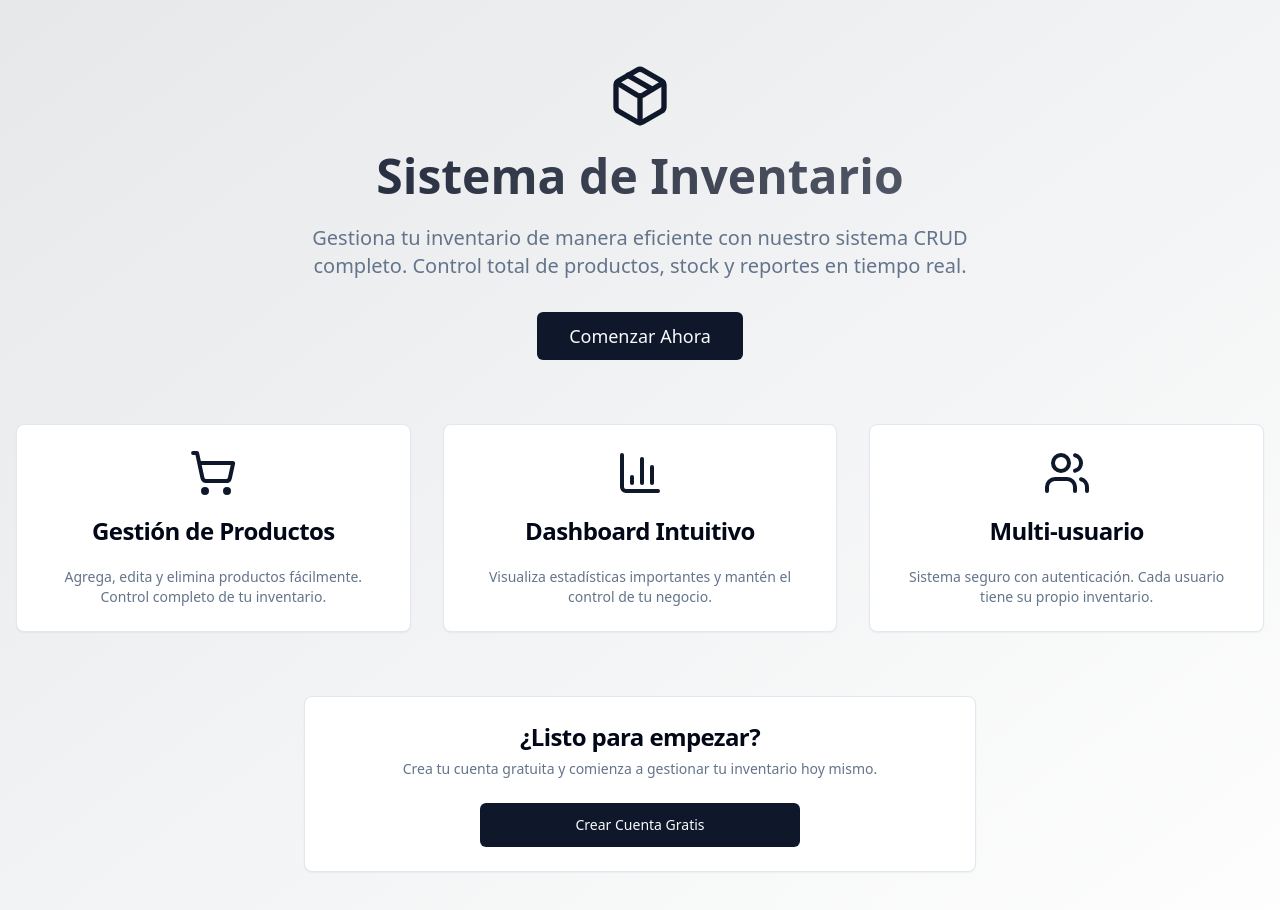
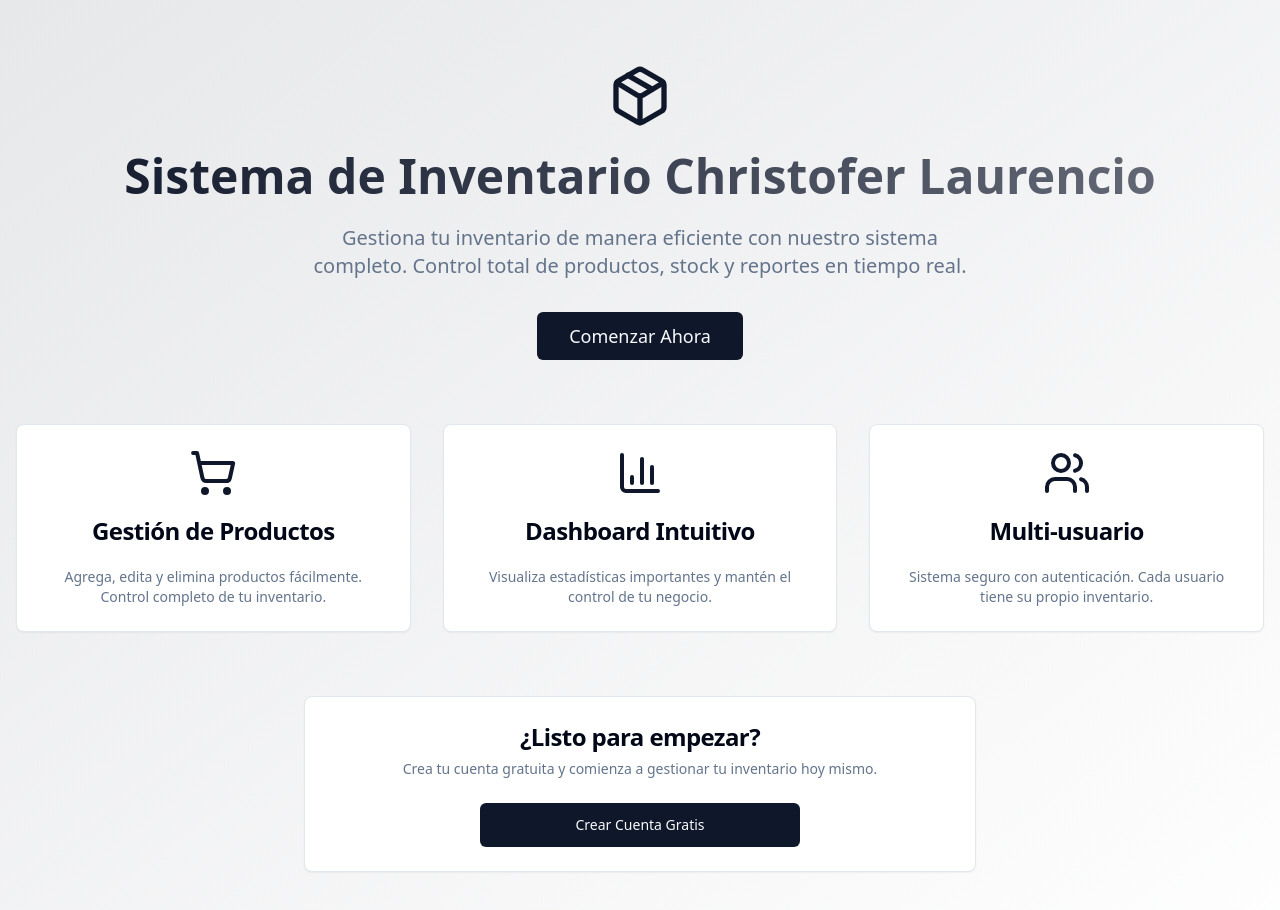
Before and after one commit to Laurensdevops/tarea3prog, a React (Vite) app: page / in a window 1280 px wide. Shown: the top 910 px of the page. Built offline with nearby package versions, Linux system fonts and the light colour scheme.

Commit message:
Primer cambios

```diff
--- a/src/pages/Index.tsx
+++ b/src/pages/Index.tsx
@@ -31,10 +31,10 @@ const Index = () => {
             <Package className="h-16 w-16 text-primary" />
           </div>
           <h1 className="text-5xl font-bold mb-6 bg-gradient-to-r from-primary to-primary/60 bg-clip-text text-transparent">
-            Sistema de Inventario
+            Sistema de Inventario Christofer Laurencio
           </h1>
           <p className="text-xl text-muted-foreground mb-8 max-w-2xl mx-auto">
-            Gestiona tu inventario de manera eficiente con nuestro sistema CRUD completo.
+            Gestiona tu inventario de manera eficiente con nuestro sistema completo.
             Control total de productos, stock y reportes en tiempo real.
           </p>
           <Button asChild size="lg" className="text-lg px-8 py-6">
```
